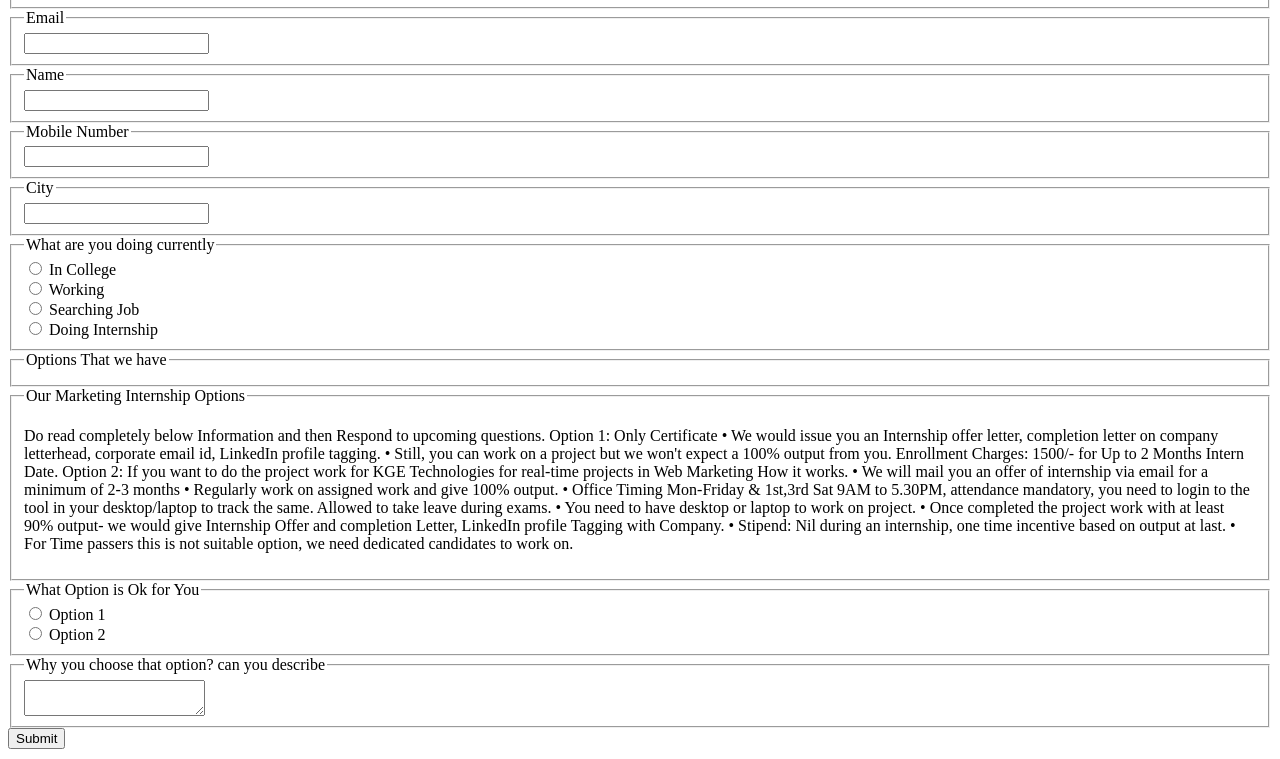
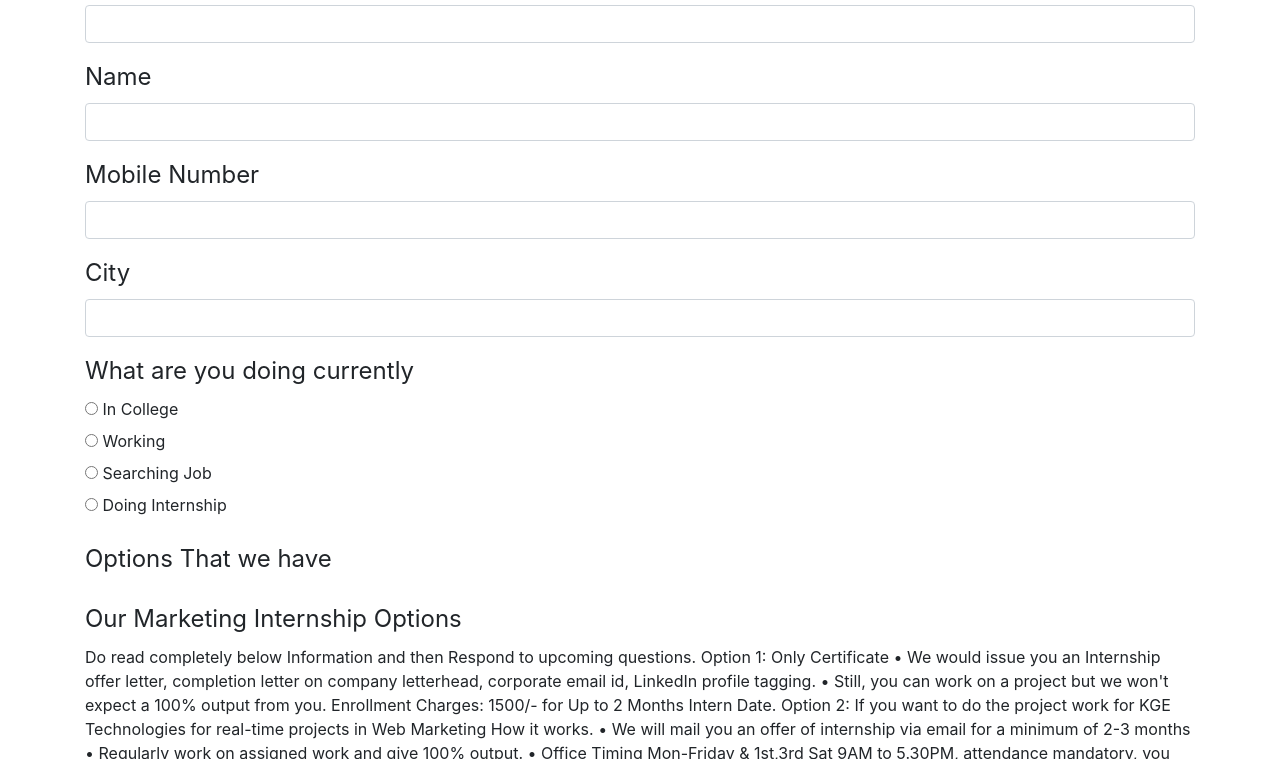
Before and after one commit to Aditya-kore/kgetech_internship, a plain HTML site: page google form/index.html in a window 1280 px wide. Shown: the part 85-844 px from the top of the page. Drawn offline with nearby package versions, Linux system fonts and the light colour scheme.

Commit message:
new commit

```diff
--- a/google form/index.html
+++ b/google form/index.html
@@ -1,7 +1,21 @@
-<form action="https://docs.google.com/forms/d/e/1FAIpQLSf-AcGx2lSp1GbYX410P9qo5tEwN84RZlYR2EeHtJASw6mReQ/formResponse"
-      target="_self"
-      id="bootstrapForm"
-      method="POST">
+<!DOCTYPE html>
+<html lang="en">
+
+<head>
+    <meta charset="UTF-8">
+    <meta http-equiv="X-UA-Compatible" content="IE=edge">
+    <meta name="viewport" content="width=device-width, initial-scale=1.0">
+    <link rel="stylesheet" href="https://maxcdn.bootstrapcdn.com/bootstrap/4.5.0/css/bootstrap.min.css">
+    <link rel="stylesheet" href="https://cdnjs.cloudflare.com/ajax/libs/font-awesome/4.7.0/css/font-awesome.min.css">
+    <script src="https://cdnjs.cloudflare.com/ajax/libs/popper.js/1.16.0/umd/popper.min.js"></script>
+    <script src="https://ajax.googleapis.com/ajax/libs/jquery/3.5.1/jquery.min.js"></script>
+    <script src="https://maxcdn.bootstrapcdn.com/bootstrap/4.5.0/js/bootstrap.min.js"></script>
+    <title>Document</title>
+</head>
+
+<body>
+    <div class="container">
+        <form action="https://docs.google.com/forms/d/e/1FAIpQLSf-AcGx2lSp1GbYX410P9qo5tEwN84RZlYR2EeHtJASw6mReQ/formResponse" target="_self" id="bootstrapForm" method="POST">
             <fieldset>
                 <h2>Marketing Internship in KGE Technologies Pvt Ltd<br><small></small></h2>
             </fieldset>
@@ -84,20 +98,12 @@
             <fieldset>
                 <legend for="987573438">Our Marketing Internship Options</legend>
                 <div class="form-group">
-            <p class="help-block">Do read completely below Information and then Respond to upcoming questions.
-Option 1: Only Certificate
-•	We would issue you an Internship offer letter, completion letter on company letterhead, corporate email id, LinkedIn profile tagging.
-•	Still, you can work on a project but we won&#x27;t expect a 100% output from you.
-Enrollment Charges: 1500/- for Up to 2 Months Intern Date.
-Option 2: If you want to do the project work for KGE Technologies for real-time projects in Web Marketing
-How it works.
-•	We will mail you an offer of internship via email for a minimum of 2-3 months
-•	Regularly work on assigned work and give 100% output.
-•	Office Timing Mon-Friday &amp; 1st,3rd Sat 9AM to 5.30PM, attendance mandatory, you need to login to the tool in your desktop/laptop to track the same. Allowed to take leave during exams.
-•	You need to have desktop or laptop to work on project.
-•	Once completed the project work with at least 90% output- we would give Internship Offer and completion Letter, LinkedIn profile Tagging with Company.
-•	Stipend: Nil during an internship, one time incentive based on output at last.
-•	For Time passers this is not suitable option, we need dedicated candidates to work on.
+                    <p class="help-block">Do read completely below Information and then Respond to upcoming questions. Option 1: Only Certificate • We would issue you an Internship offer letter, completion letter on company letterhead, corporate email id, LinkedIn profile
+                        tagging. • Still, you can work on a project but we won&#x27;t expect a 100% output from you. Enrollment Charges: 1500/- for Up to 2 Months Intern Date. Option 2: If you want to do the project work for KGE Technologies for real-time
+                        projects in Web Marketing How it works. • We will mail you an offer of internship via email for a minimum of 2-3 months • Regularly work on assigned work and give 100% output. • Office Timing Mon-Friday &amp; 1st,3rd Sat 9AM to
+                        5.30PM, attendance mandatory, you need to login to the tool in your desktop/laptop to track the same. Allowed to take leave during exams. • You need to have desktop or laptop to work on project. • Once completed the project work
+                        with at least 90% output- we would give Internship Offer and completion Letter, LinkedIn profile Tagging with Company. • Stipend: Nil during an internship, one time incentive based on output at last. • For Time passers this is
+                        not suitable option, we need dedicated candidates to work on.
                     </p>
                 </div>
             </fieldset>
@@ -143,3 +149,8 @@ How it works.
 
             <input class="btn btn-primary" type="submit" value="Submit">
         </form>
+    </div>
+
+</body>
+
+</html>
```
Lines whose indentation alone changed are shown as unchanged.
